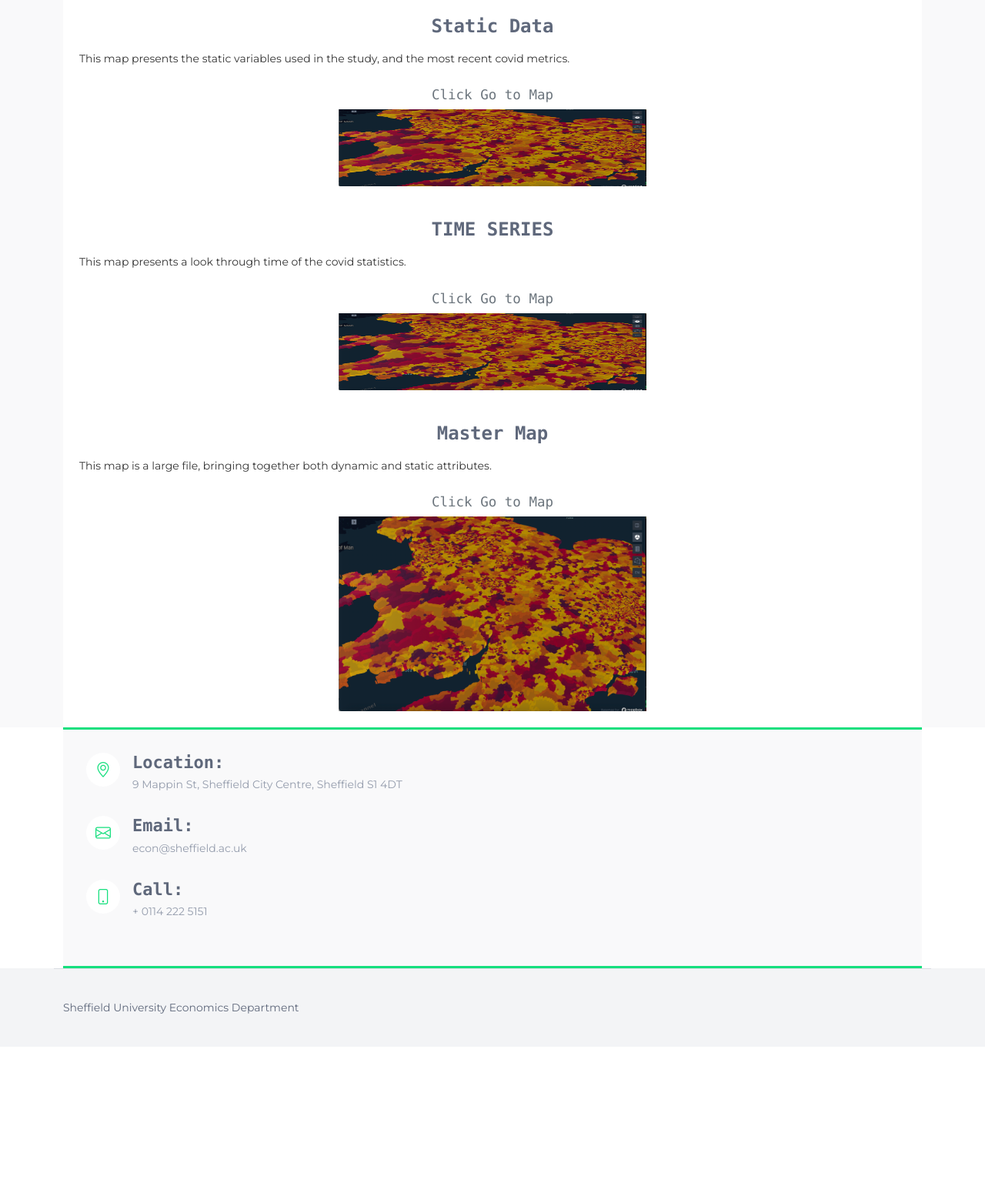
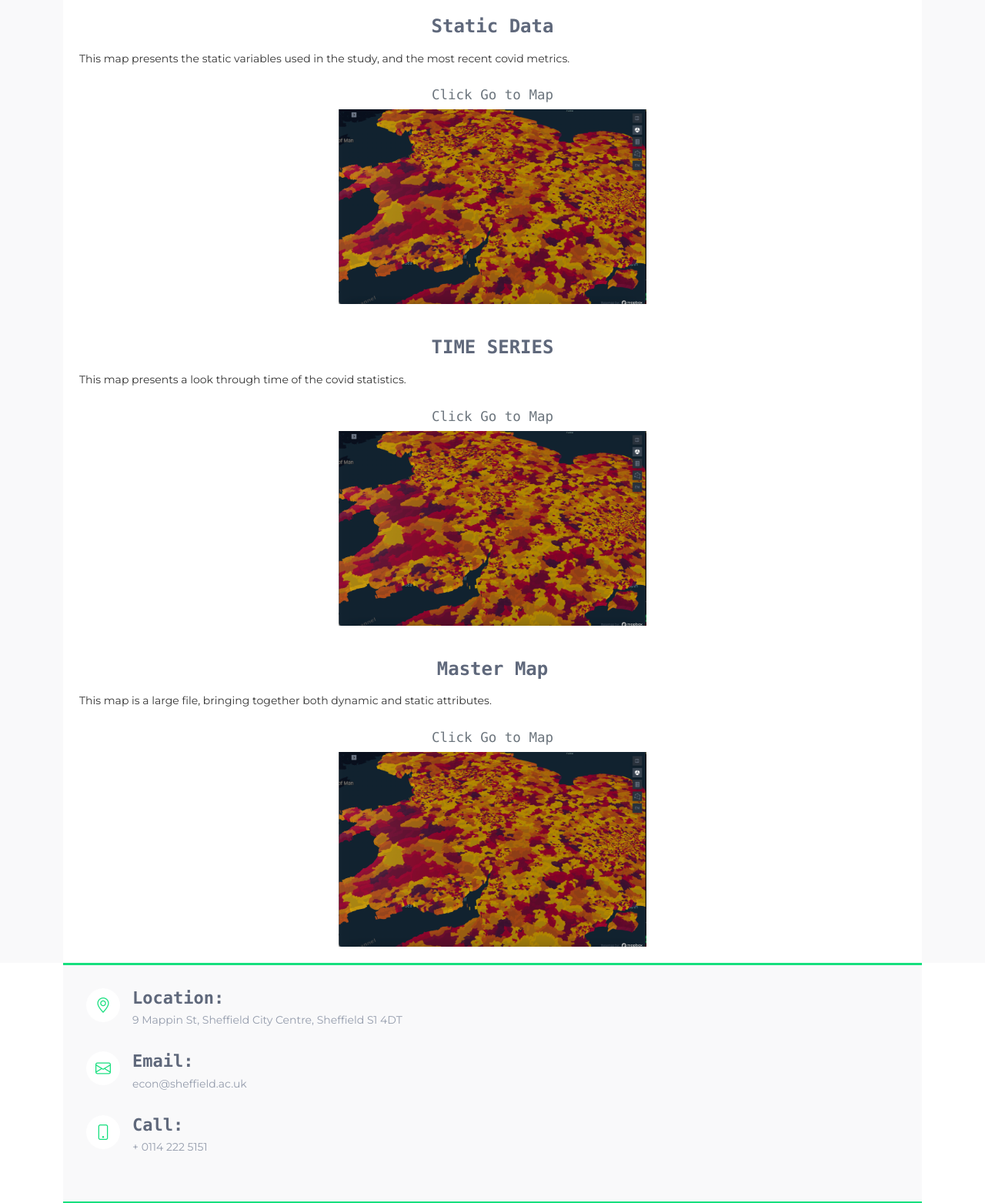
Before and after one commit to Quotennial/sheffield_mapping_frontend, a PHP site: page / in a window 1280 px wide. Shown: the part 1159-2722 px from the top of the page at 77% size. Before the commit the page ends 2476 px from the top, so only its background shows below. Run offline with PHP 8.4, Linux system fonts and the light colour scheme.

Commit message:
resize image box

```diff
--- a/index.php
+++ b/index.php
@@ -131,7 +131,7 @@
                   <small class="text-muted">Click Go to Map</small>
                 </h3>
                 <!-- <p class="text-center text-secondary mt-0">Click Go to Map</p> -->
-                <a target=”_blank” href="Static_Covid_Map.html"><img class="img-rounded" src="assets/img/buttontoclick.png" style="height:100px;width: 400px;"></a>
+                <a target=”_blank” href="Static_Covid_Map.html"><img class="img-rounded" src="assets/img/buttontoclick.png" style="height:400;width: 400px;"></a>
               </div>
 
             </div>
@@ -157,7 +157,7 @@
                   <small class="text-muted">Click Go to Map</small>
                 </h3>
                 <!-- <p class="text-center text-secondary mt-0">Click Go to Map</p> -->
-                <a target=”_blank” href="Dynamic_Covid_Map.html"><img class="img-rounded" src="assets/img/buttontoclick.png" style="height:100px;width: 400px;"></a>
+                <a target=”_blank” href="Dynamic_Covid_Map.html"><img class="img-rounded" src="assets/img/buttontoclick.png" style="height:400;width: 400px;"></a>
               </div>
             </div>
           </div>
```
